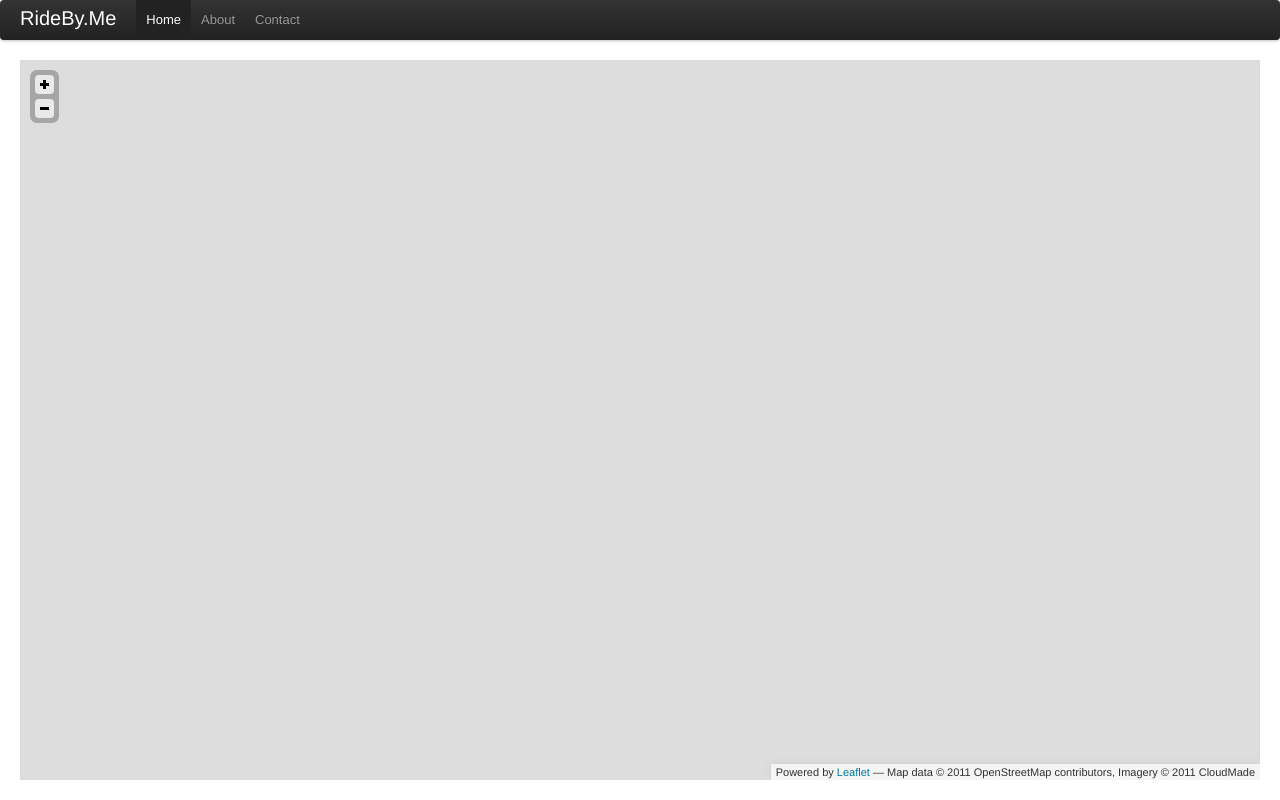
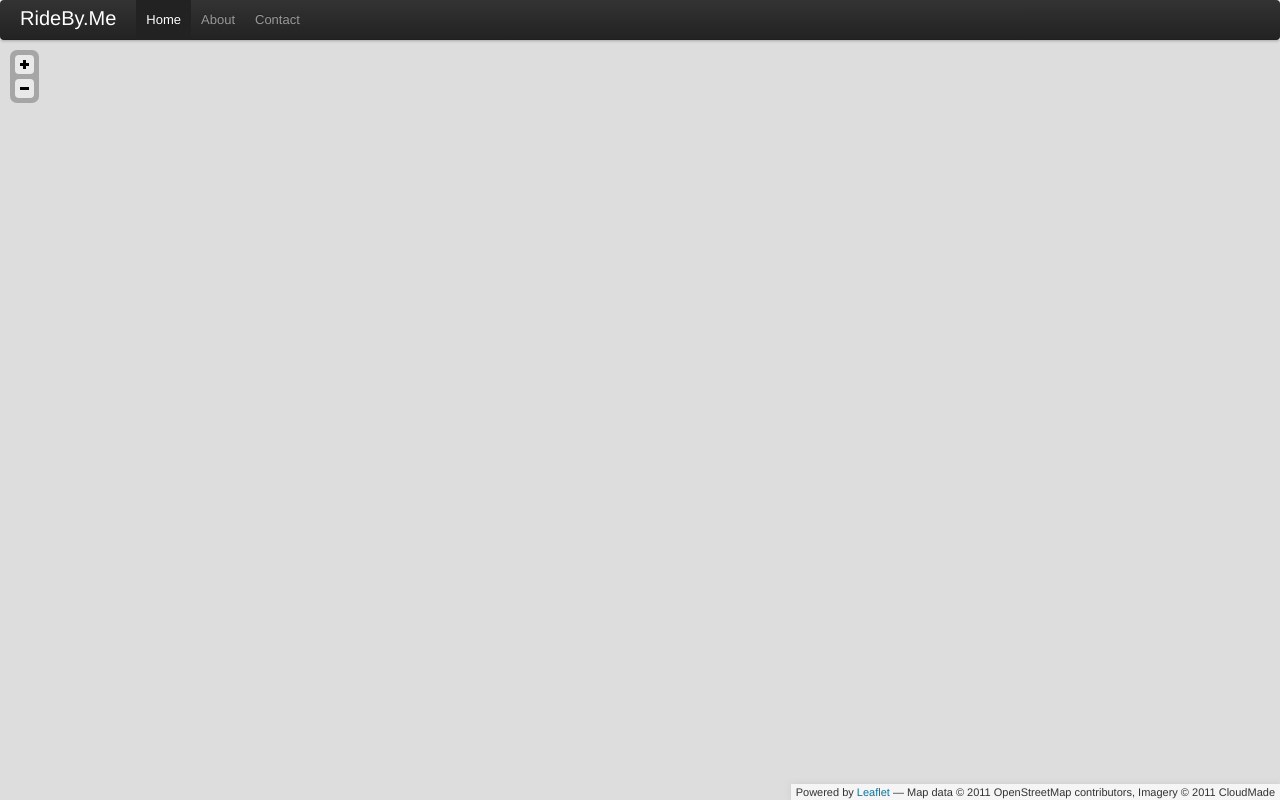
Before and after one commit to atogle/rideby.me, a Django app: page / in a window 1280 px wide. Run offline with Django 3.2, Linux system fonts and the light colour scheme.

Commit message:
update styles

```diff
--- a/src/project/static/bootstrap.map.css
+++ b/src/project/static/bootstrap.map.css
@@ -1,18 +1,21 @@
 body.map {
   height: 100%;
+  padding:0;
 }
 
 .map .navbar {
   position: relative;
   z-index:999;
+  margin:0;
 }
 
 .map .container-fluid {
   position: absolute;
-  top:60px;
+  top:40px;
   left:0;
   right:0;
-  bottom:20px;
+  bottom:0;
+  padding:0;
 }
 
 .map .row-fluid {
--- a/src/project/templates/index.html
+++ b/src/project/templates/index.html
@@ -2,7 +2,7 @@
 <html lang="en">
   <head>
     <meta charset="utf-8">
-    <title>Bootstrap, from Twitter</title>
+    <title>Ride By Me</title>
     <meta name="viewport" content="width=device-width, initial-scale=1.0">
     <meta name="description" content="">
     <meta name="author" content="">
@@ -14,7 +14,7 @@
         <link rel="stylesheet" href="{{ STATIC_URL }}leaflet-0.3.1/leaflet.ie.css" />
     <![endif]-->
     <link href="{{ STATIC_URL }}bootstrap.map.css" rel="stylesheet" />
-    <link href="rel="stylesheet"bootstrap-2.0.2/css/bootstrap-responsive.css" rel="stylesheet">
+    <link href="{{ STATIC_URL }}bootstrap-2.0.2/css/bootstrap-responsive.css" rel="stylesheet">
     <!-- Le HTML5 shim, for IE6-8 support of HTML5 elements -->
     <!--[if lt IE 9]>
       <script src="http://html5shim.googlecode.com/svn/trunk/html5.js"></script>
```
